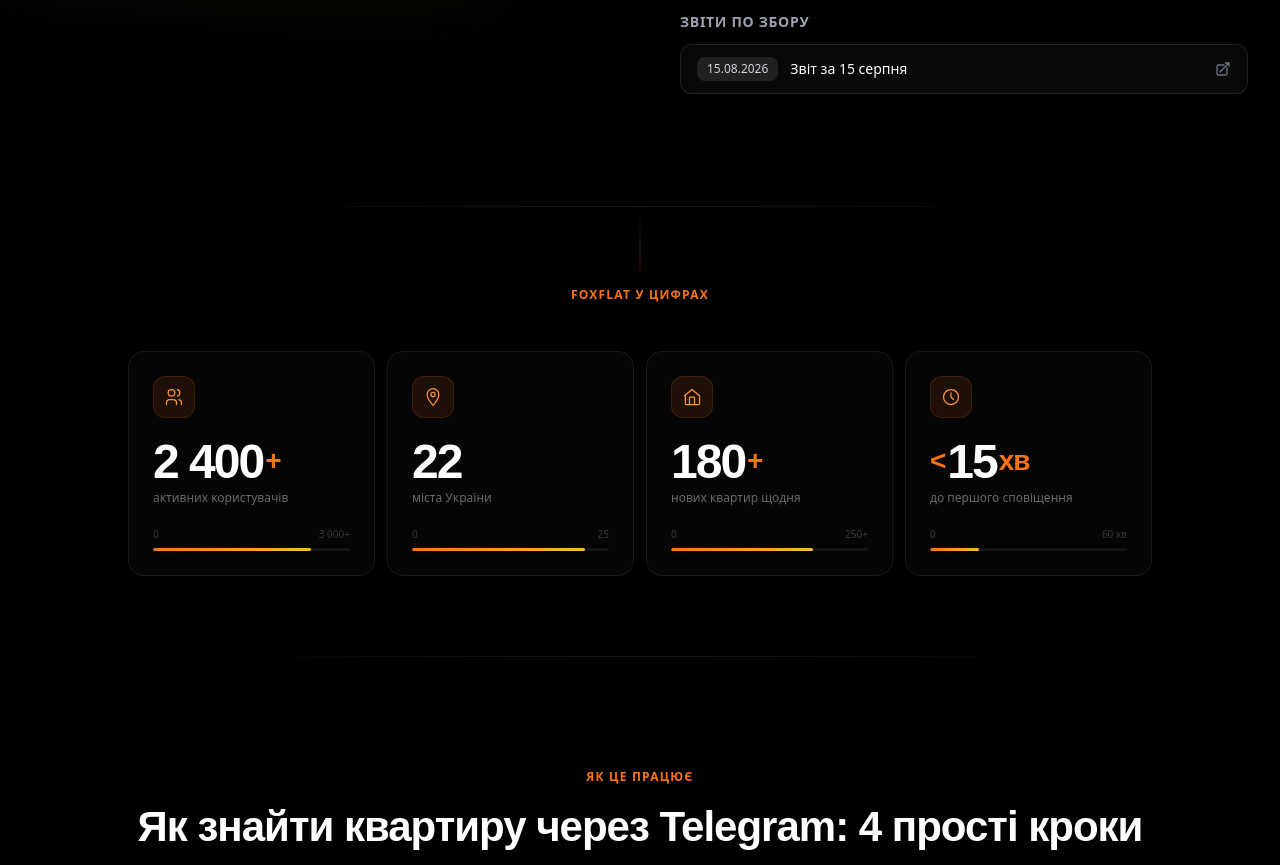
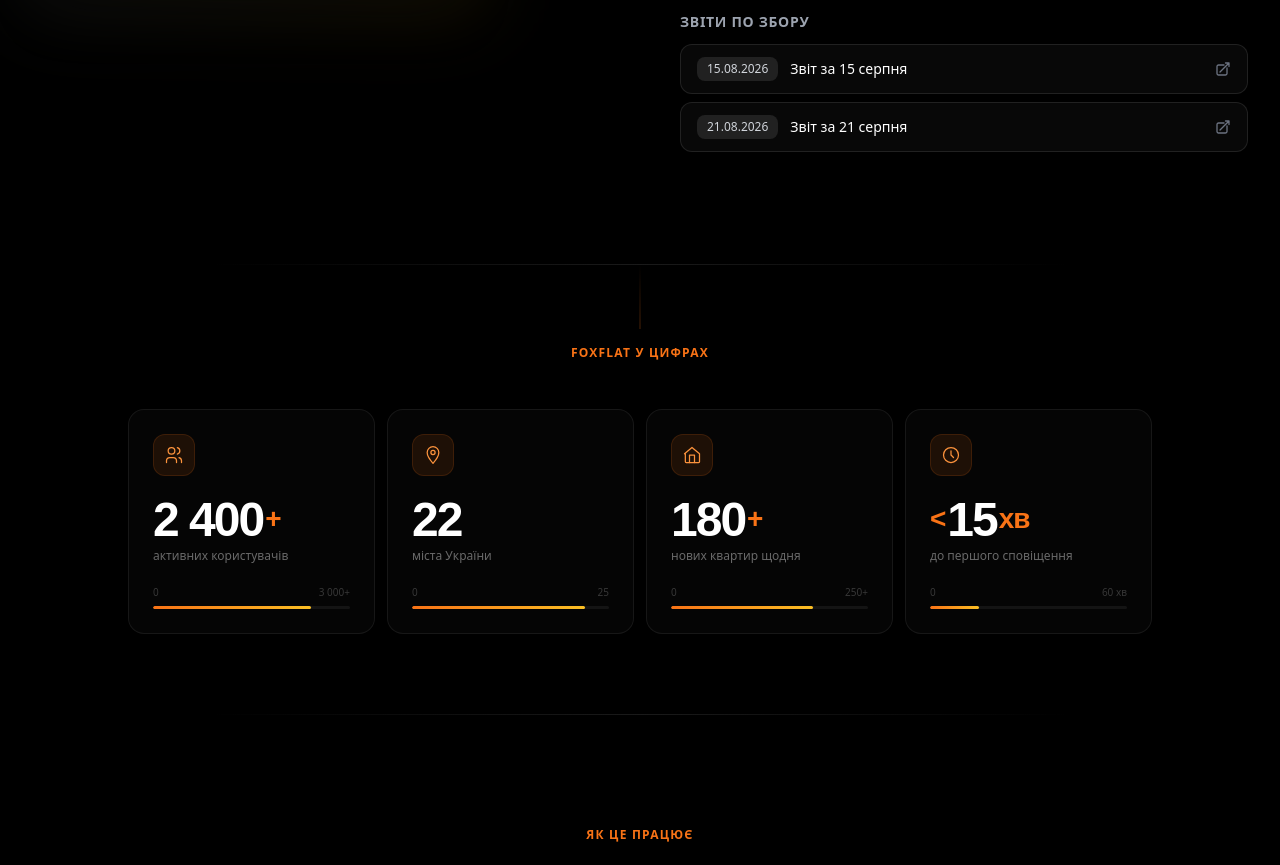
Before and after one commit to DNGameCompany/foxflat_web_next, a Next.js app: page / in a window 1280 px wide. Shown: the part 1752-2617 px from the top of the page. Built offline with nearby package versions, Linux system fonts and the light colour scheme; no server answers; the database is empty.

Commit message:
звіт донатів

```diff
--- a/src/components/main/DonateFoxFlat.tsx
+++ b/src/components/main/DonateFoxFlat.tsx
@@ -16,11 +16,11 @@
         title: "Звіт за 15 серпня",
         url: "https://www.instagram.com/p/DcEJQ0LjMZS/?igsh=MTcwczU1Nnp1Yjd6cw==",
     },
-    // {
-    //   date: "14.08.2026",
-    //   title: "Звіт за 14 серпня",
-    //   url: "https://www.instagram.com/p/XXXXX/",
-    // },
+    {
+        date: "21.08.2026",
+        title: "Звіт за 21 серпня",
+        url: "https://www.instagram.com/p/DcS7QkLsq3t/?igsi=MTRpejd2a2o1MHVqeA==",
+    },
 ];
 
 export default function DonateFoxFlat() {
```
